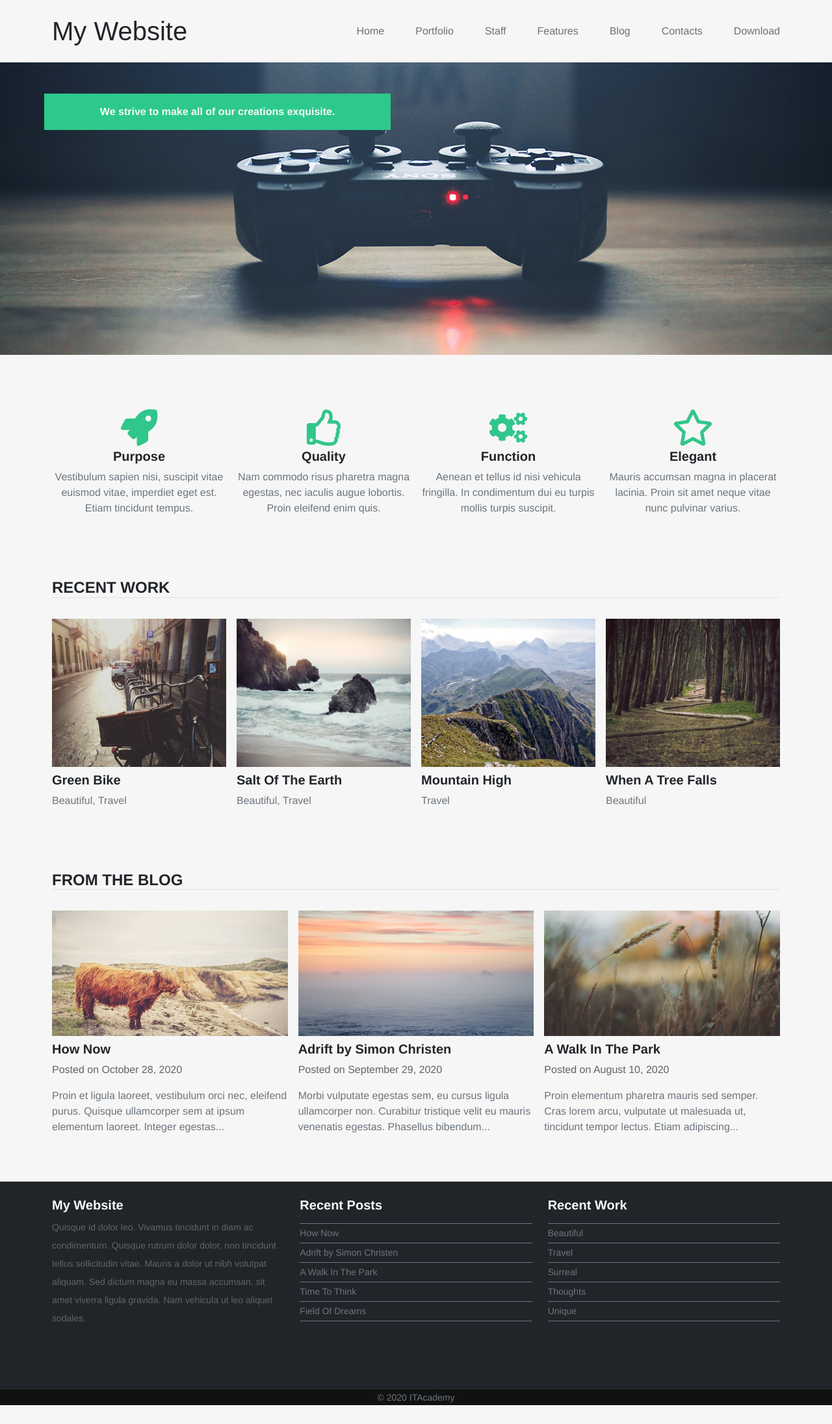
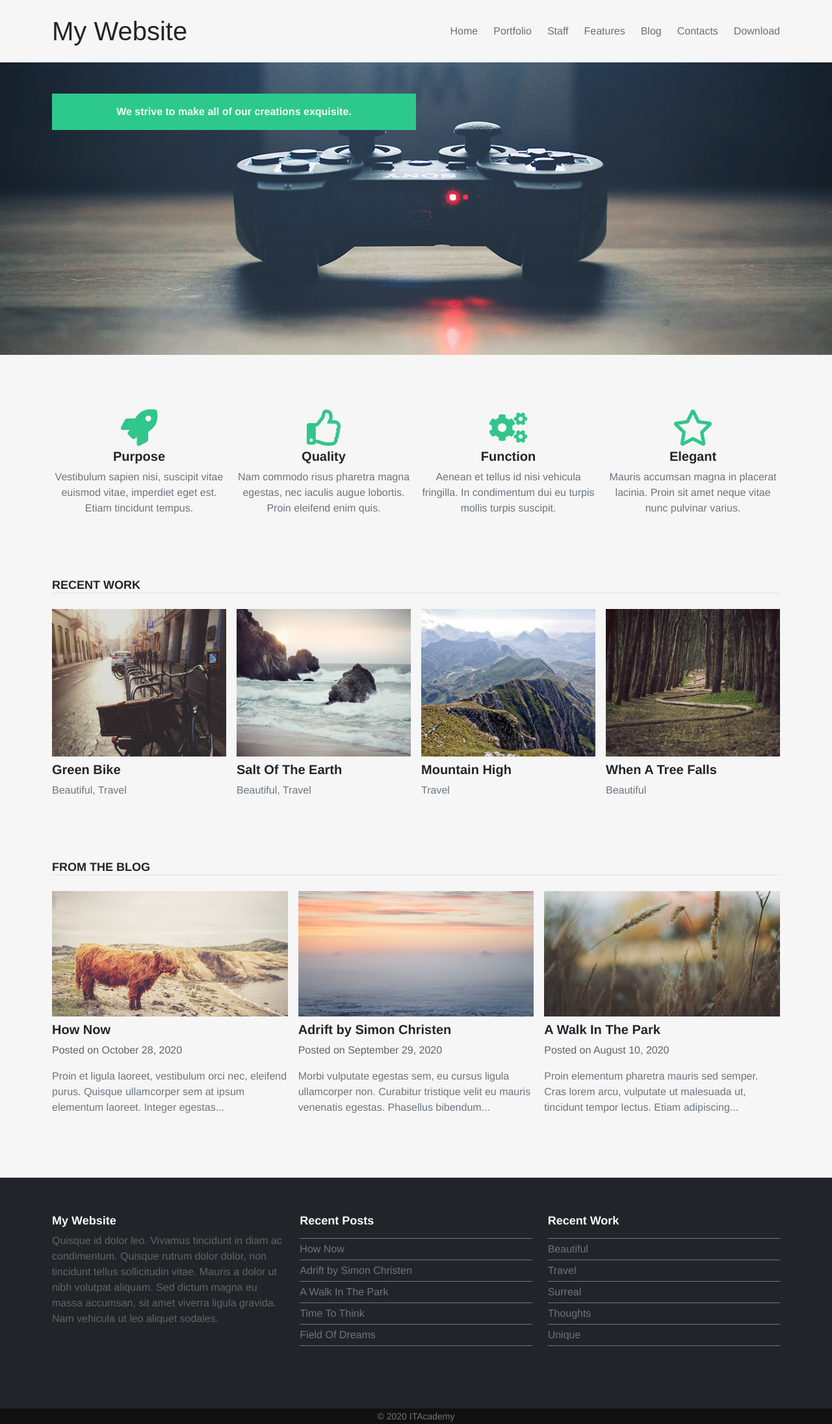
Before and after one commit to victor-uni-kilo/ITA-Website-Building-A01, a plain HTML site: page index.html in a window 1280 px wide. Shown: the whole page at 65% size. Before the commit the page ends 2162 px from the top, so only its background shows below. Drawn offline with Linux system fonts and the light colour scheme.

Commit message:
Task Completed

```diff
--- a/css/style.css
+++ b/css/style.css
@@ -3,12 +3,8 @@
   --clr-cst-primary: #2DC98C;
   --clr-cst-darkgray: #636363;
   --clr-cst-darker: #111111;
-
-  --clr-lines: #E0E0E0;
   --edge-spacing: 1rem;
 }
-
-
 
 body {
   font-family: Helvetica, Arial, sans-serif;
@@ -20,17 +16,35 @@ button > img {
 }
 
 section {
-  position: relative;
-  padding-bottom: 5rem;
+  margin-bottom: 5rem;
+}
+
+@media screen and (max-width: 767px) {
+  :root {
+    --edge-spacing: 1rem;
+  }
+}
+
+@media screen and (min-width: 768px) and (max-width: 1199px) {
+  :root {
+    --edge-spacing: 6rem;
+  }
+}
+
+@media screen and (min-width: 1200px) {
+  :root {
+    --edge-spacing: 5rem;
+  }
 }
 
 /* CUSTOM COLORS*/
 .cst-bg-darker{background-color: var(--clr-cst-darker);}
-.cst-text-darkgray{color:var(--clr-cst-darkgray)};
+.cst-bg-primary{background-color: var(--clr-cst-primary);}
+.cst-text-darkgray{color:var(--clr-cst-darkgray);}
 
 /* CUSTOM FONT SIZES*/
-.cst-fs-5to6 {font-size: 1.125rem;}
-.cst-fs-7{font-size: 0.875rem;}
+.cst-fs-xsm{font-size: 0.875rem;}
+.cst-headline-fs {font-size: 1.125rem;}
 
 /* CUSTOM PADDING*/
 .cst-px{
@@ -38,53 +52,10 @@ section {
   padding-right: var(--edge-spacing);
 }
 
-/* CUSTOM MARGIN*/
-.cst-mb-4to5 { margin-bottom: 2rem;}
-
-
-.cst-banner {
-  background-color: var(--clr-cst-primary);
-  margin-top: var(--edge-spacing);
-}
-
 .cst-font-family{
   font-family: "Work Sans", sans-serif;
-
-  /* font-size: 2.75rem; */
-}
-/*
-
-#nav-list > li:last-child {
-  margin-right: 0;
-}
-
-.cst-sell-points {
-  margin-top: 1.75rem;
-  margin-bottom: 1.75rem;
 }
 
 footer {
   padding-top: 3.5rem;
 }
-*/
-
-@media screen and (max-width: 767px) {
-  :root {
-    --edge-spacing: 1rem;
-  }
-
-}
-
-@media screen and (min-width: 768px) and (max-width: 1199px) {
-  :root {
-    --edge-spacing: 6rem;
-  }
-
-}
-
-@media screen and (min-width: 1200px) {
-  :root {
-    --edge-spacing: 5rem;
-  }
-
-}
--- a/index.html
+++ b/index.html
@@ -16,11 +16,13 @@
   <div class="container-fluid p-0">
 
     <header class="cst-px py-3">
+      <nav class="navbar navbar-expand-lg navbar-light">
 
-      <nav class="navbar navbar-expand-md navbar-light">
-        <a class="display-6 display-md-4 text-nowrap text-decoration-none text-dark cst-font-family" href="#">My
-          Website
+        <a class="display-6 display-md-4 cst-font-family me-2
+          text-nowrap text-decoration-none text-dark" href="#">
+          My Website
         </a>
+
         <button class="navbar-toggler shadow-none border-0" type="button" data-bs-toggle="collapse"
           data-bs-focus="false" data-bs-target="#toggleMobileMenu" aria-controls="#toggleMobileMenu"
           aria-expanded="false" aria-label="Toggle navigation">
@@ -29,37 +31,43 @@
         </button>
 
         <div class="collapse navbar-collapse" id="toggleMobileMenu">
-          <ul id="nav-list" class="navbar-nav ms-auto fs-6 p-0 ">
-            <li><a class="nav-link p-0 me-1 me-md-2 me-lg-4 me-xl-5" href="#">Home</a></li>
-            <li><a class="nav-link p-0 me-1 me-md-2 me-lg-4 me-xl-5" href="#">Portfolio</a></li>
-            <li><a class="nav-link p-0 me-1 me-md-2 me-lg-4 me-xl-5" href="#">Staff</a></li>
-            <li><a class="nav-link p-0 me-1 me-md-2 me-lg-4 me-xl-5" href="#">Features</a></li>
-            <li><a class="nav-link p-0 me-1 me-md-2 me-lg-4 me-xl-5" href="#">Blog</a></li>
-            <li><a class="nav-link p-0 me-1 me-md-2 me-lg-4 me-xl-5" href="#">Contacts</a></li>
+          <ul class="navbar-nav ms-auto fs-6 p-0 ">
+            <li><a class="nav-link p-0 me-lg-3 me-xl-4" href="#">Home</a></li>
+            <li><a class="nav-link p-0 me-lg-3 me-xl-4" href="#">Portfolio</a></li>
+            <li><a class="nav-link p-0 me-lg-3 me-xl-4" href="#">Staff</a></li>
+            <li><a class="nav-link p-0 me-lg-3 me-xl-4" href="#">Features</a></li>
+            <li><a class="nav-link p-0 me-lg-3 me-xl-4" href="#">Blog</a></li>
+            <li><a class="nav-link p-0 me-lg-3 me-xl-4" href="#">Contacts</a></li>
             <li><a class="nav-link p-0" href="#">Download</a></li>
           </ul>
         </div>
       </nav>
     </header>
+
     <!-- HERO BANNER -->
-    <section class="container-fluid position-relative px-0 ">
+    <section class="container-fluid position-relative px-0">
       <img class="w-100" src="images/hero.jpg" alt="hero-image">
-      <div class="cst-px row justify-content-md-start justify-content-sm-center">
-        <span
-          class="col-12 col-md-6 col-xl-5 cst-banner position-absolute top-0  mt-md-4 mt-xl-5 p-3 fs-6 fs-xl-4 fw-bold text-center text-light">
+      <div>
+        <div class="row position-absolute top-0 h-100 w-100 cst-px
+            justify-content-center align-items-center m-0
+            justify-content-md-start align-items-md-start mt-md-4 mt-lg-5">
+          <span class="col-12 col-md-9 col-lg-6 fs-6 p-3
+              text-sm-nowrap text-center text-light fw-bold cst-bg-primary">
             We strive to make all of our creations exquisite.
           </span>
         </div>
+      </div>
     </section>
+
     <!-- SELLING POINTS -->
-    <section id="selling-points" class="container-fluid cst-px">
+    <section class="container-fluid cst-px">
       <div class="row g-md-2 g-xl-3">
 
         <div class="col-12 col-xl-3">
           <div class="text-center">
             <img src="/images/icons/icon-1.png" alt="Rocket icon.">
             <h5 class="fw-bold cst-sell-points">Purpose</h5>
-            <p class="text-muted">
+            <p class="text-secondary">
               Vestibulum sapien nisi, suscipit vitae euismod vitae, imperdiet eget est. Etiam tincidunt tempus.
             </p>
           </div>
@@ -69,7 +77,7 @@
           <div class="text-center">
             <img src="/images/icons/icon-2.png" alt="Thumbs up icon.">
             <h5 class="fw-bold cst-sell-points">Quality</h5>
-            <p class="text-muted">
+            <p class="text-secondary">
               Nam commodo risus pharetra magna egestas, nec iaculis augue lobortis. Proin eleifend enim quis.
             </p>
           </div>
@@ -79,7 +87,7 @@
           <div class="text-center">
             <img src="/images/icons/icon-3.png" alt="Gears icon.">
             <h5 class="fw-bold cst-sell-points">Function</h5>
-            <p class="text-muted">
+            <p class="text-secondary">
               Aenean et tellus id nisi vehicula fringilla. In condimentum dui eu turpis mollis turpis suscipit.
             </p>
           </div>
@@ -90,7 +98,7 @@
           <div class="text-center">
             <img src="/images/icons/icon-4.png" alt="Star icon.">
             <h5 class="fw-bold cst-sell-points">Elegant</h5>
-            <p class="text-muted">
+            <p class="text-secondary">
               Mauris accumsan magna in placerat lacinia. Proin sit amet neque vitae nunc pulvinar varius.
             </p>
           </div>
@@ -98,16 +106,18 @@
 
       </div>
     </section>
+
     <!-- RECENT WORK -->
-    <section id="recent-work" class="container-fluid cst-px">
-      <h4 class="cst-fs-5to6 fw-bold cst-mb-4to5 border-bottom border-muted">RECENT WORK</h4>
+    <section class="container-fluid cst-px">
+      <h4 class="cst-headline-fs fw-bold mb-4 border-bottom border-muted">RECENT WORK</h4>
 
       <div class="row g-md-2 g-xl-3">
+
         <div class="col-12 col-md-6 col-xl-3">
           <img class="img-fluid w-100" src="/images/bike-400x340.jpg" alt="Bicycle parked in the street.">
           <div class="my-2">
             <h5 class="fw-bold cst-article-title">Green Bike</h5>
-            <p class="text-muted">
+            <p class="text-secondary">
               Beautiful, Travel
             </p>
           </div>
@@ -117,7 +127,7 @@
           <img class="img-fluid w-100" src="/images/surf-400x340.jpg" alt="Surf.">
           <div class="my-2">
             <h5 class="fw-bold cst-article-title">Salt Of The Earth</h5>
-            <p class="text-muted">
+            <p class="text-secondary">
               Beautiful, Travel
             </p>
           </div>
@@ -127,7 +137,7 @@
           <img class="img-fluid w-100" src="/images/hills-400x340.jpg" alt="Areal view of a mountain range">
           <div class="my-2">
             <h5 class="fw-bold cst-article-title">Mountain High</h5>
-            <p class="text-muted">
+            <p class="text-secondary">
               Travel
             </p>
           </div>
@@ -137,7 +147,7 @@
           <img class="img-fluid w-100" src="/images/path-400x340.jpg" alt="Path leading through the woods.">
           <div class="my-2">
             <h5 class="fw-bold cst-article-title">When A Tree Falls</h5>
-            <p class="text-muted">
+            <p class="text-secondary">
               Beautiful
             </p>
           </div>
@@ -145,9 +155,10 @@
 
       </div>
     </section>
+
     <!-- FROM THE BLOG -->
-    <section id="recent-work" class="container-fluid cst-px">
-      <h4 class="cst-fs-5to6 fw-bold cst-mb-4to5 border-bottom border-muted">FROM THE BLOG</h4>
+    <section class="container-fluid cst-px">
+      <h4 class="cst-headline-fs fw-bold mb-4 border-bottom border-muted">FROM THE BLOG</h4>
 
       <div class="row g-md-2 g-xl-3">
 
@@ -198,24 +209,22 @@
 
     <!-- FOOTER -->
     <footer class="text-light bg-dark">
-      <section id="recent-work" class="container-fluid cst-px">
+      <section class="container-fluid cst-px">
+
         <div class="row g-xl-4">
 
           <div class="col-12 col-xl-4">
-            <div>
-              <h5 class="cst-fs-5to6 fw-bold mb-2">My Website</h5>
-              <p class="lh-lg cst-fs-7 cst-text-darkgray">
+            <h5 class="cst-headline-fs fw-bold mb-2">My Website</h5>
+            <p class="lh-md cst-fs-7 cst-text-darkgray">
               Quisque id dolor leo. Vivamus tincidunt in diam ac condimentum. Quisque rutrum dolor dolor, non
               tincidunt tellus sollicitudin vitae. Mauris a dolor ut nibh volutpat aliquam. Sed dictum magna eu massa
               accumsan, sit amet viverra ligula gravida. Nam vehicula ut leo aliquet sodales.
             </p>
           </div>
-          </div>
 
           <div class="col-12 col-xl-4">
-            <div>
-              <h5 class="cst-fs-5to6 fw-bold mb-3">Recent Posts</h5>
-              <ul class="px-0 text-muted" type="none">
+            <h5 class="cst-headline-fs fw-bold mb-3">Recent Posts</h5>
+            <ul class="px-0 text-secondary" type="none">
               <li class="cst-fs-7 py-1 border-bottom border-top border-secondary">How Now</li>
               <li class="cst-fs-7 py-1 border-bottom border-secondary">Adrift by Simon Christen</li>
               <li class="cst-fs-7 py-1 border-bottom border-secondary">A Walk In The Park</li>
@@ -223,12 +232,10 @@
               <li class="cst-fs-7 py-1 border-bottom border-secondary">Field Of Dreams</li>
             </ul>
           </div>
-          </div>
 
           <div class="col-12 col-xl-4">
-            <div>
-              <h5 class="cst-fs-5to6 mb-3 fw-bold">Recent Work</h5>
-              <ul class="px-0 text-muted" type="none">
+            <h5 class="cst-headline-fs mb-3 fw-bold">Recent Work</h5>
+            <ul class="px-0 text-secondary" type="none">
               <li class="cst-fs-7 py-1 border-bottom border-top border-secondary">Beautiful</li>
               <li class="cst-fs-7 py-1 border-bottom border-secondary ">Travel</li>
               <li class="cst-fs-7 py-1 border-bottom border-secondary ">Surreal</li>
@@ -236,16 +243,13 @@
               <li class="cst-fs-7 py-1 border-bottom border-secondary ">Unique</li>
             </ul>
           </div>
-          </div>
 
         </div>
       </section>
       <div class="text-center cst-bg-darker">
-        <span class="text-muted cst-fs-7">© 2020 ITAcademy</span>
+        <span class="text-secondary cst-fs-xsm">© 2020 ITAcademy</span>
       </div>
     </footer>
-
-
 
   </div>
 </body>
```
Lines whose indentation alone changed are shown as unchanged.
